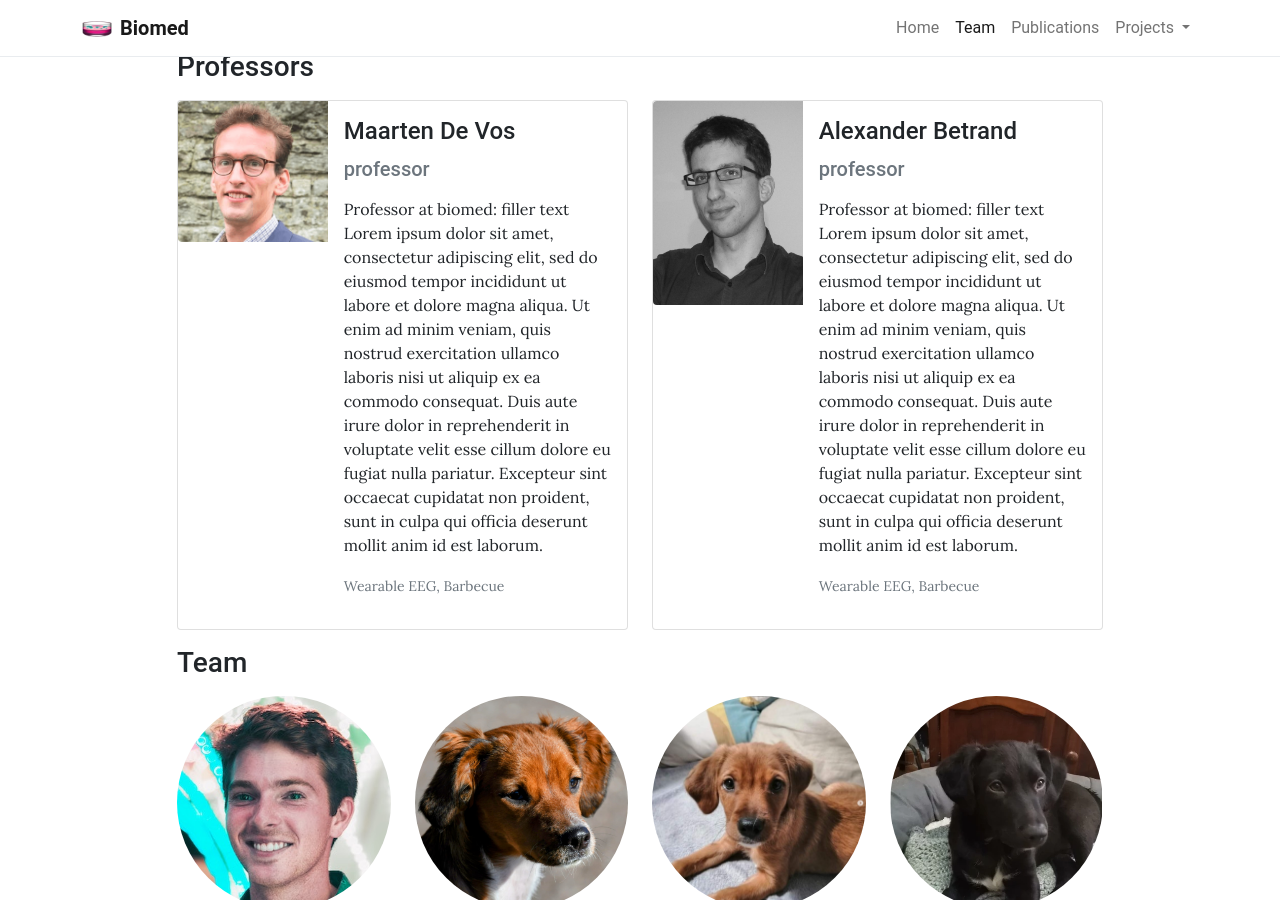
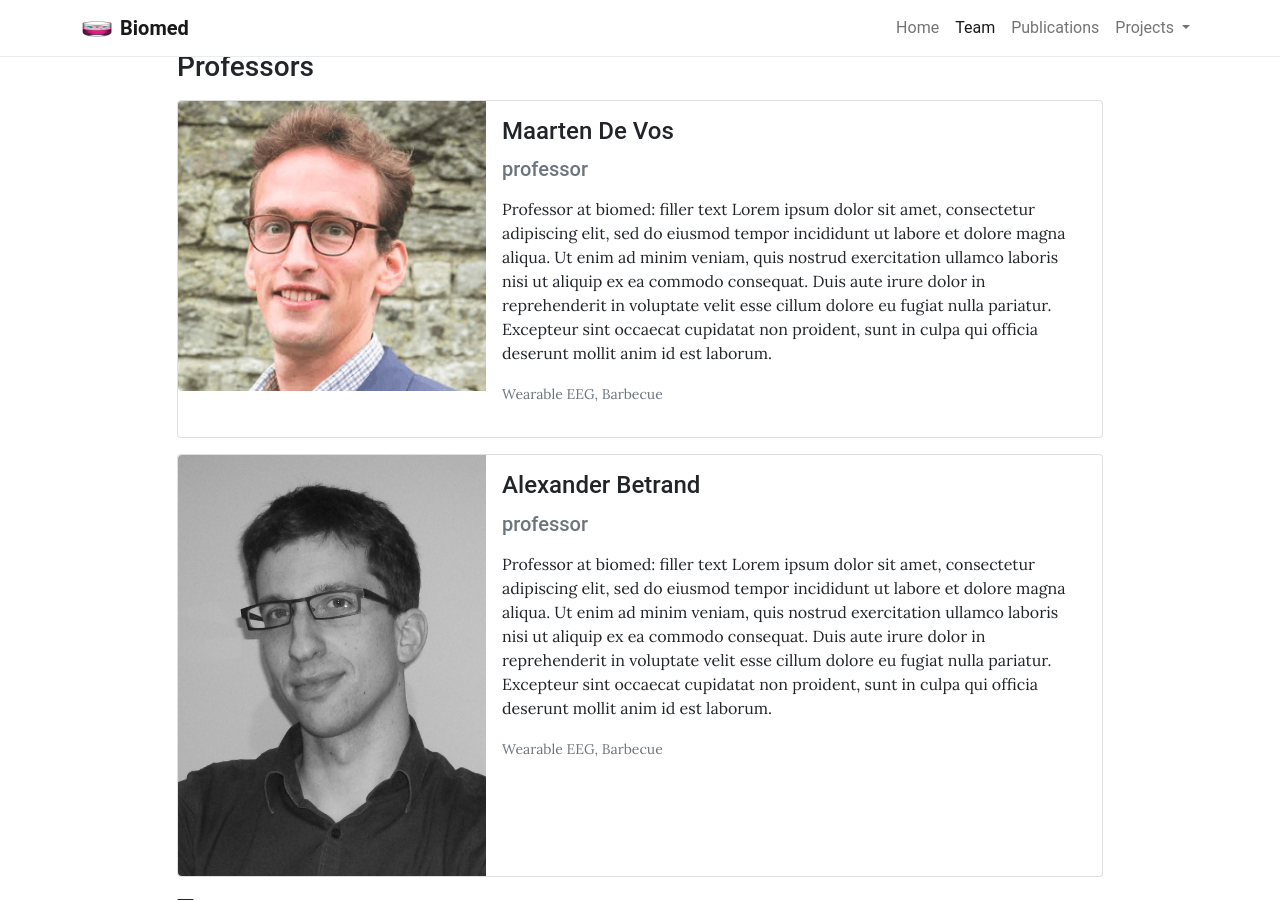
Before and after one commit to mmyns/mmyns.github.io, a Jekyll site: the page built from pages/team.md, in a window 1280 px wide and 900 px high. Built offline with Jekyll 4.4.1, drawn with Linux system fonts in a browser that asks for light colours; some web fonts are replaced.

Commit message:
full size cards

```diff
--- a/_layouts/team.html
+++ b/_layouts/team.html
@@ -7,7 +7,7 @@ description: Template for team page
 <h3>Professors</h3>
 <div class="row">
   {% for member in site.data.professors %}
-  <div class="col h-100">
+  <div class="col-12 h-100">
     <div class="card mb-3" >
       <div class="row g-0">
         <div class="col-md-4 mx-auto">
```
